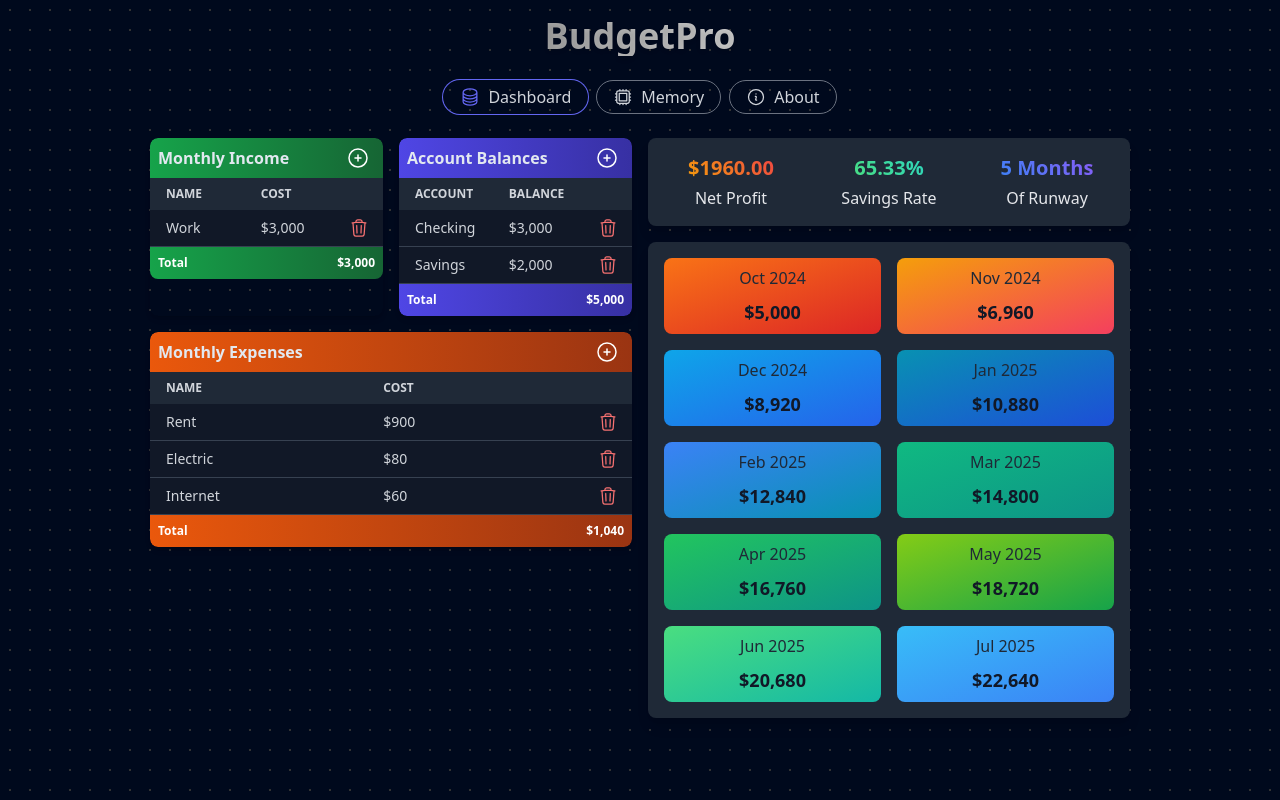
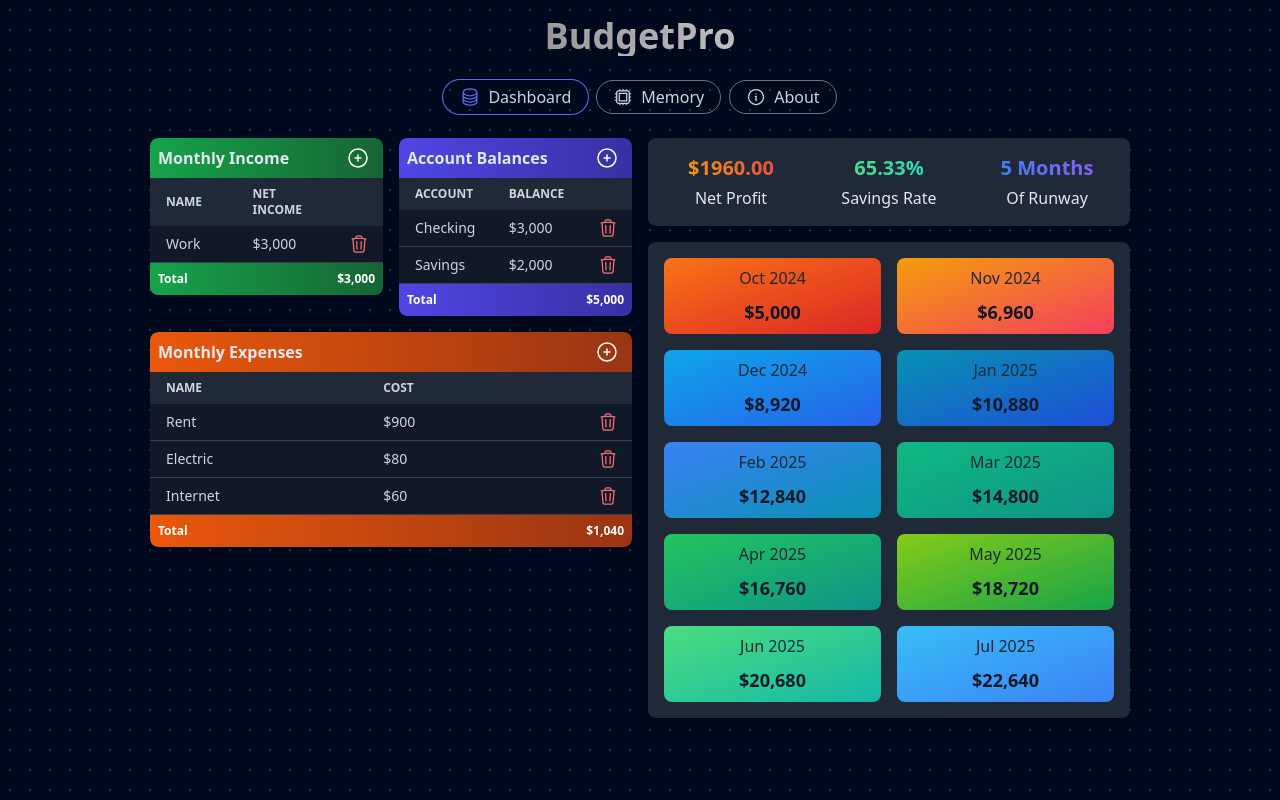
Before and after one commit to travierm/budgetpro, a Vue app: page / in a window 1280 px wide. Built offline with nearby package versions, Linux system fonts and the light colour scheme.

Commit message:
prep for linkedin

```diff
--- a/index.html
+++ b/index.html
@@ -6,20 +6,27 @@
     <meta name="viewport" content="width=device-width, initial-scale=1.0" />
     <meta
       name="description"
-      content="BudgetPro: Your personal finance management tool for easy budgeting, expense tracking, and financial planning."
+      content="BudgetPro: A simple and privacy focused financial forecasting tool."
     />
     <meta
       name="keywords"
       content="budget, personal finance, expense tracking, financial planning, money management"
     />
     <meta name="author" content="Tecdrip" />
-    <meta property="og:title" content="BudgetPro - Finance Forecasting Tool" />
+    <meta
+      property="og:title"
+      content="BudgetPro - Financial Forecasting Tool"
+    />
     <meta
       property="og:description"
       content="Great financial insights with minimal data."
     />
     <meta property="og:url" content="https://budgetpro.tecdrip.com" />
     <meta property="og:type" content="website" />
+    <meta
+      property="og:image"
+      content="https://budgetpro.tecdrip.com/budgetpro.png"
+    />
     <title>BudgetPro</title>
     <link
       href="https://fonts.googleapis.com/css2?family=Nunito:ital,wght@0,200..1000;1,200..1000&display=swap"
--- a/src/pages/MainPage.vue
+++ b/src/pages/MainPage.vue
@@ -10,8 +10,8 @@ import { income, expenses, accountBalances } from '../lib/appData';
     <div class="flex gap-4 flex-col xl:flex-row">
         <div class="flex flex-col gap-4 xl:w-1/2">
             <div class="grid grid-cols-1 gap-4 sm:grid-cols-2">
-                <TableInput v-model="income" name="Monthly Income" class="flex-grow" gradient-from="from-green-600"
-                    gradient-to="to-green-800" />
+                <TableInput v-model="income" value-text="Net Income" name="Monthly Income" class="flex-grow"
+                    gradient-from="from-green-600" gradient-to="to-green-800" />
                 <TableInput v-model="accountBalances" name="Account Balances" class="flex-grow"
                     gradient-from="from-indigo-600" gradient-to="to-indigo-800" key-text="Account"
                     value-text="Balance" />
```
Also changed, not shown: public/budgetpro.png (added).
